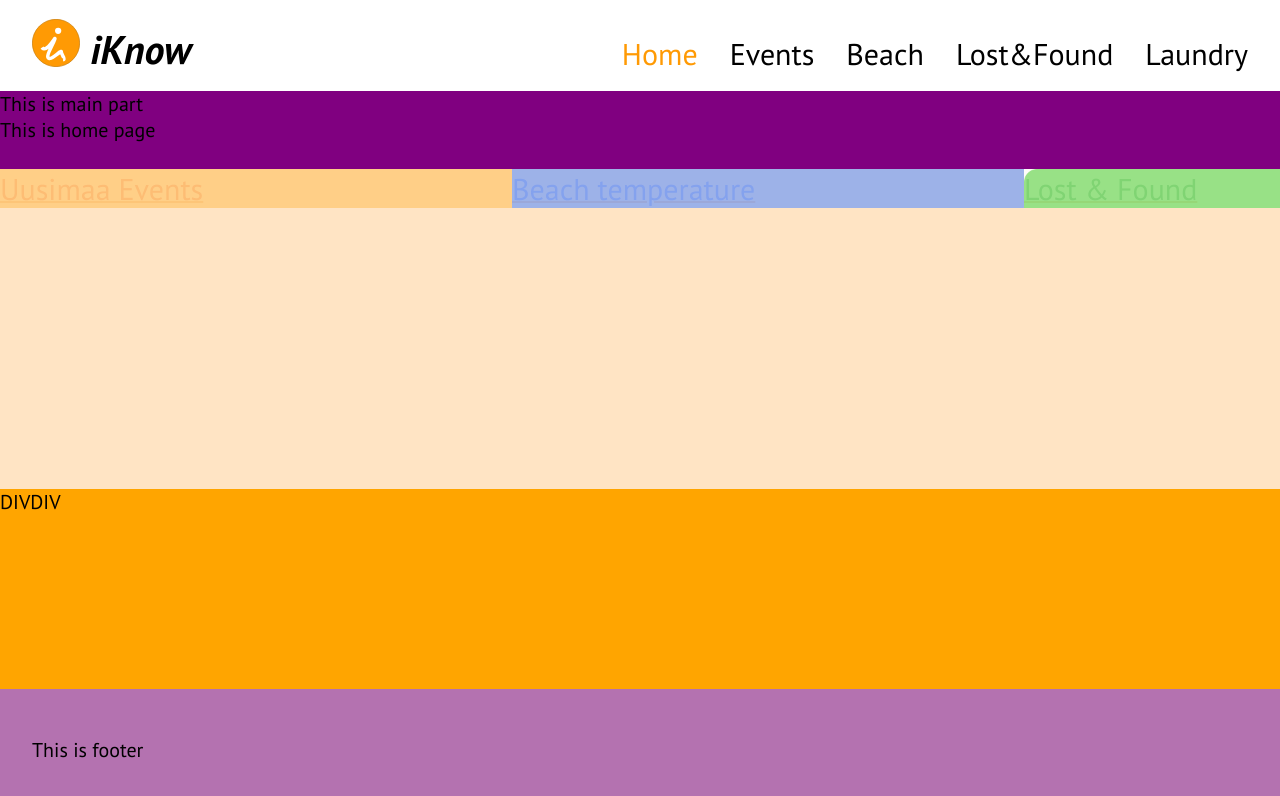
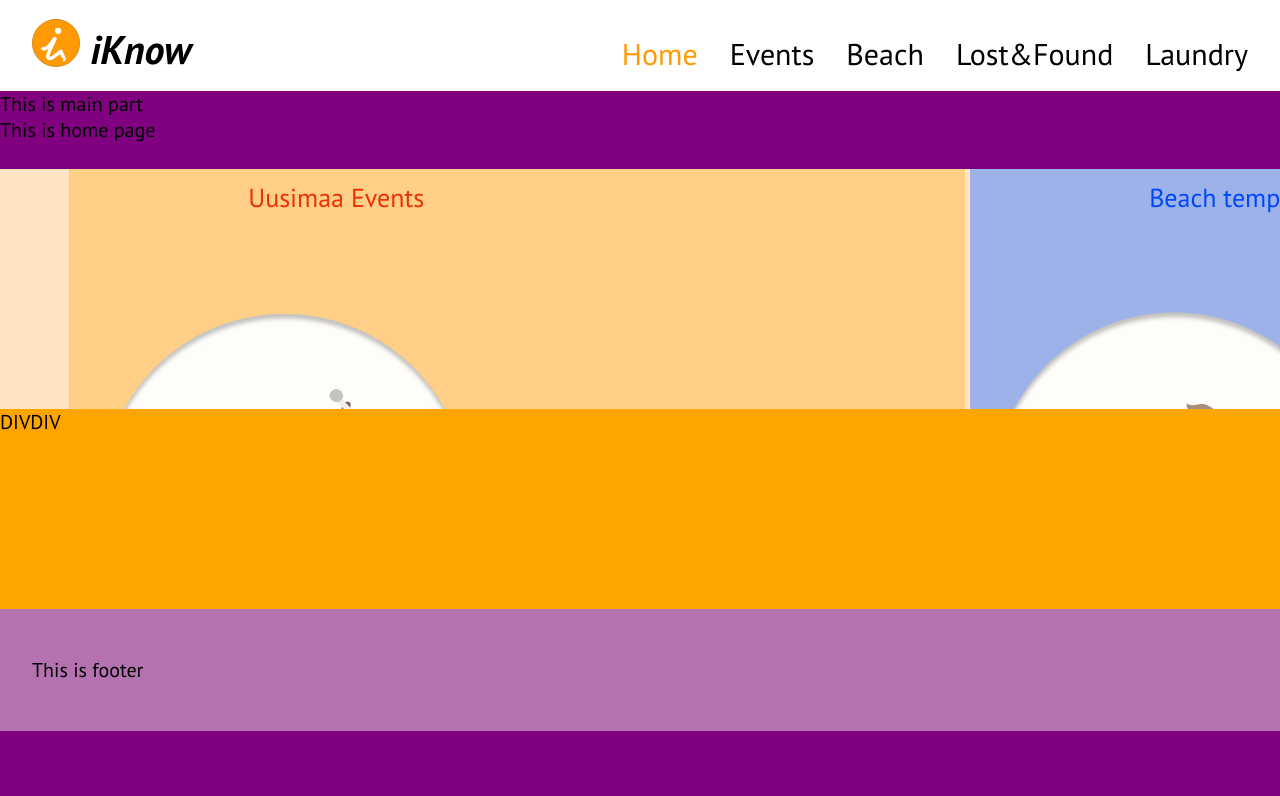
Before and after one commit to bch-team-summer-project/iknow, a React (Create React App) app: page / in a window 1280 px wide. Shown: the top 796 px of the page. Built offline with nearby package versions, Linux system fonts and the light colour scheme.

Commit message:
diff V 4 mob/PC,layout ok

```diff
--- a/src/scrollContainer/ScrollContainer.js
+++ b/src/scrollContainer/ScrollContainer.js
@@ -35,7 +35,7 @@ const ScrollContainer = () => {
         </div> */}
         <div className="horizontal-scroll__block horizontal-scroll__block--six">
           <div className="background" style={{backgroundImage: "url()"}}></div>
-          <span className="letter">!</span>
+          <span className="letter"></span>
         </div>
       </div>
       </div>
--- a/src/scrollContainer/scrollContainer.css
+++ b/src/scrollContainer/scrollContainer.css
@@ -1,6 +1,7 @@
 /* --- DESKTOP --- */
 /* one or more available input mechanism(s) can hover over elements with ease */ /* -> desktop or laptop version of scroll*/
 @media (any-hover: hover) {
+  /* hide scroll bar */
   ::-webkit-scrollbar {
     width: 1px;
     height: 1px;
@@ -9,7 +10,7 @@
     width: 1px;
     height: 1px;
   }
-
+  /* */
   .scroll-container-parent {
     height: 40vh;
   }
@@ -22,6 +23,10 @@
     padding: 10px;
     transform-origin: right top;
     transform: rotate(-90deg) translate3d(0, -100vh, 0);
+    /* hide scroll for FF & IE*/
+    scrollbar-width: none;
+    -ms-overflow-style: none;
+    /* */
   }
   .horizontal-scroll > * {
     transform-origin: left top;
@@ -55,7 +60,6 @@
     transform: translate3d(-50%, -50%, 0);
     font-weight: normal;
     font-size: 3.5rem;
-    font-family: "Playfair Display", serif;
     /* color: white; */ /* inline-styling each-color separetely*/
   }
 }
@@ -65,19 +69,27 @@
 @media (any-hover: none) {
   body {
     background-color: purple;
+    box-sizing: border-box;
   }
   .scroll-container-parent {
     background-color: bisque;
-    height: 40vh;
+    height: 30vh;
   }
   .horizontal-scroll {
+    margin-left: 5vw;
     display: flex;
     flex-direction: row;
     overflow-x: auto;
+    height: 30vh;
+    /* hide scroll for FF & IE*/
+    scrollbar-width: none;
+    -ms-overflow-style: none;
+    /* */
   }
   .horizontal-scroll__block {
-    min-width: 40vw;
+    min-width: 70vw;
     position: relative;
+    margin-left: 5px;
   }
   .horizontal-scroll::-webkit-scrollbar {
     display: none;
@@ -95,29 +107,65 @@
     opacity: 0.9;
   }
   .horizontal-scroll__block .card-text {
-    font-size: 1.5em;
+    position: relative; /* positioning relative to container*/
+    left: 20%; /* ^ */
+    top: 5%; /* ^ */
+    font-size: 1.3em;
+    font-weight: normal;
+  }
+  .horizontal-scroll a {
+    text-decoration: none; /* remove underline from <a>s */
   }
 }
 /* one or more available input mechanism(s) can hover, but not with ease (for example simulating the hovering when performing a long touch) */ /* =detecting mobile device */
 @media (any-hover: on-demand) {
+  body {
+    background-color: purple;
+    box-sizing: border-box;
   }
-
-.horizontal-scroll__block--one .background {
-  /* background-color: #ff9a04; */
+  .scroll-container-parent {
+    background-color: bisque;
+    height: 30vh;
   }
-.horizontal-scroll__block--two .background {
-  /* background-color: #285adb; */
+  .horizontal-scroll {
+    margin-left: 5vw;
+    display: flex;
+    flex-direction: row;
+    overflow-x: auto;
+    height: 30vh;
+    /* hide scroll for FF & IE*/
+    scrollbar-width: none;
+    -ms-overflow-style: none;
+    /* */
   }
-.horizontal-scroll__block--three .background {
-  /*  background-color: #1bc100; */
+  .horizontal-scroll__block {
+    min-width: 70vw;
+    position: relative;
+    margin-left: 5px;
   }
-.horizontal-scroll__block--four .background {
-  /* background-color: #93dded; */
+  .horizontal-scroll::-webkit-scrollbar {
+    display: none;
   }
-.horizontal-scroll__block--five .background {
-  /* not in use */
-  /* background-color: #00bd9d; */
+  .horizontal-scroll__block .background {
+    position: absolute;
+    top: 0;
+    right: 0;
+    bottom: 0;
+    left: 0;
+    /* background: no-repeat center center/cover; */
+    /*background-size: 100% 51%;*/
+    background: no-repeat;
+    background-size: cover;
+    opacity: 0.9;
   }
-.horizontal-scroll__block--six .background {
-  /* background-color: #fb9f89; */
+  .horizontal-scroll__block .card-text {
+    position: relative; /* positioning relative to container*/
+    left: 20%; /* ^ */
+    top: 5%; /* ^ */
+    font-size: 1.3em;
+    font-weight: normal;
   }
+  .horizontal-scroll a {
+    text-decoration: none; /* remove underline from <a>s */
+  }
+}
```
Also changed, not shown: public/images/laundry_card_img.png, public/images/lost_found_card_img.png. Lines whose indentation alone changed are shown as unchanged.
